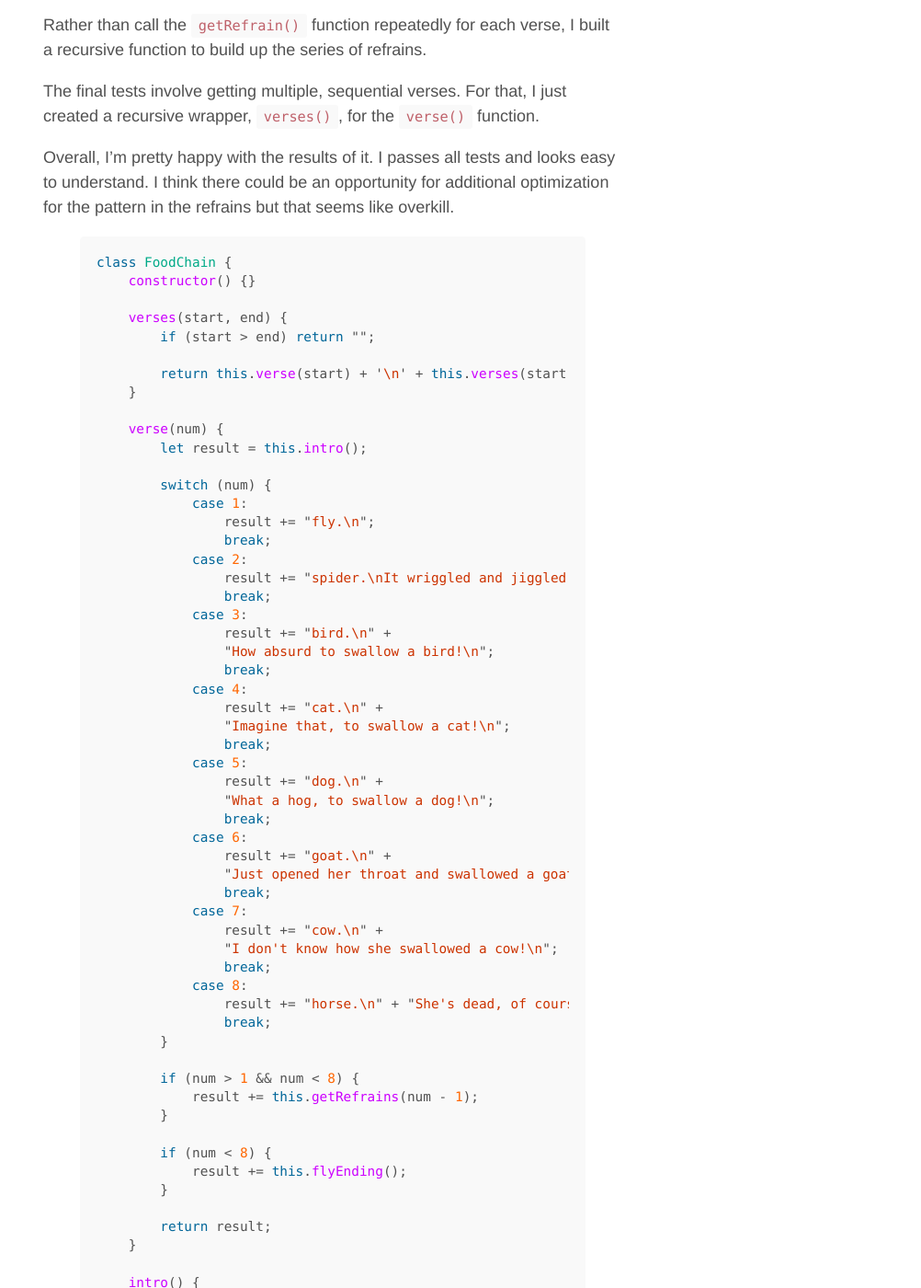
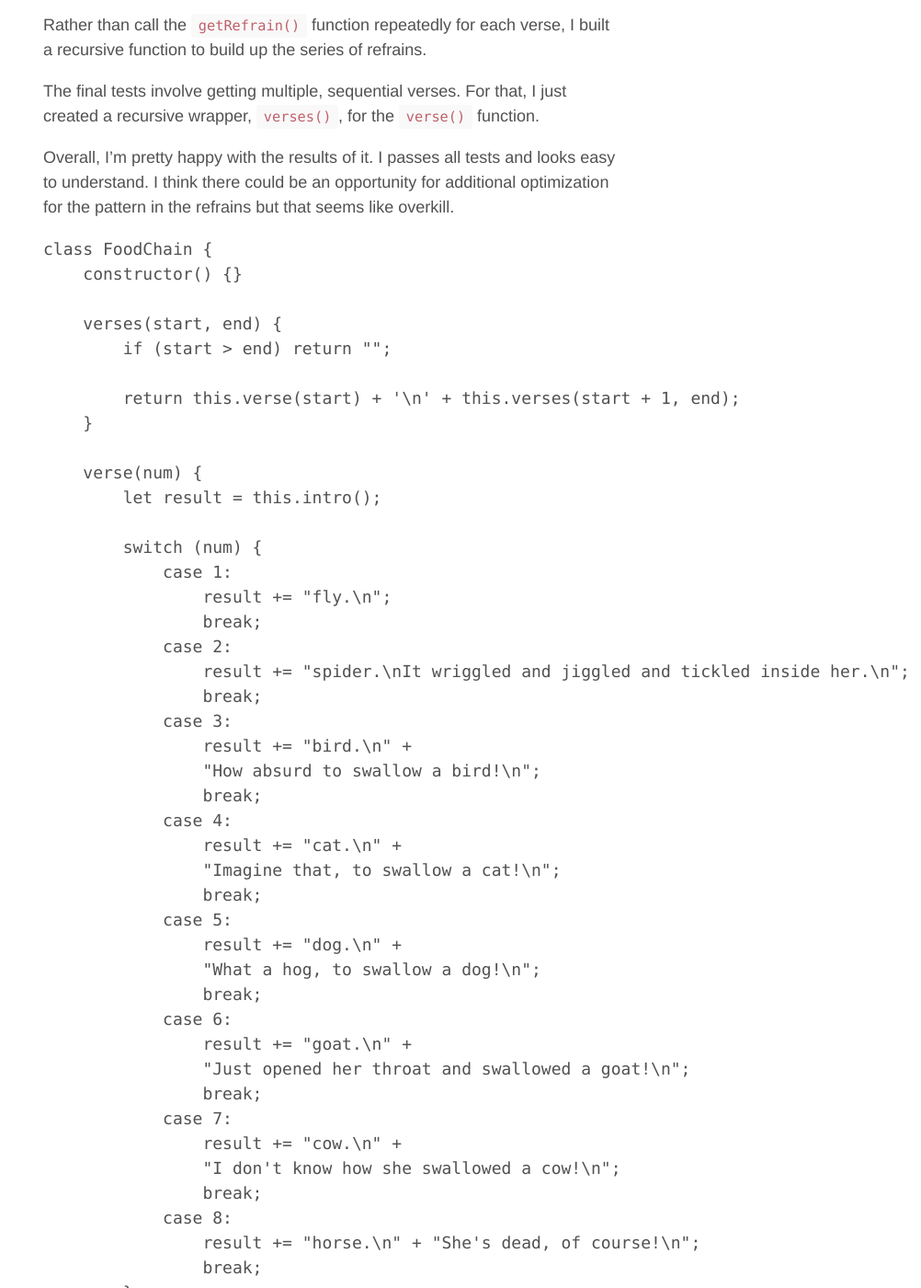
Before and after one commit to gwmccull/gwmccull.github.io, a Jekyll site: the page built from _posts/2015-06-02-exercism-food-chain-recursion.md, in a window 1280 px wide and 1400 px high, scrolled down 1007 px. Shown: the whole window at 92% size, without its empty margins (278-1280 px from the left). Built offline with Jekyll 4.4.1, drawn with Linux system fonts in a browser that asks for light colours; some of the changed text lies outside the part shown.

Commit message:
Change highlighter syntax

````diff
--- a/_posts/2015-06-02-exercism-food-chain-recursion.md
+++ b/_posts/2015-06-02-exercism-food-chain-recursion.md
@@ -36,7 +36,7 @@ Overall, I'm pretty happy with the results of it.  I passes all tests and looks
 be an opportunity for additional optimization for the pattern in the refrains but that seems like overkill.
 
 
-{% highlight javascript %}
+```JavaScript
 class FoodChain {
     constructor() {}
 
@@ -135,4 +135,4 @@ class FoodChain {
 }
 
 module.exports = new FoodChain();
-{% endhighlight %}
+```
````
